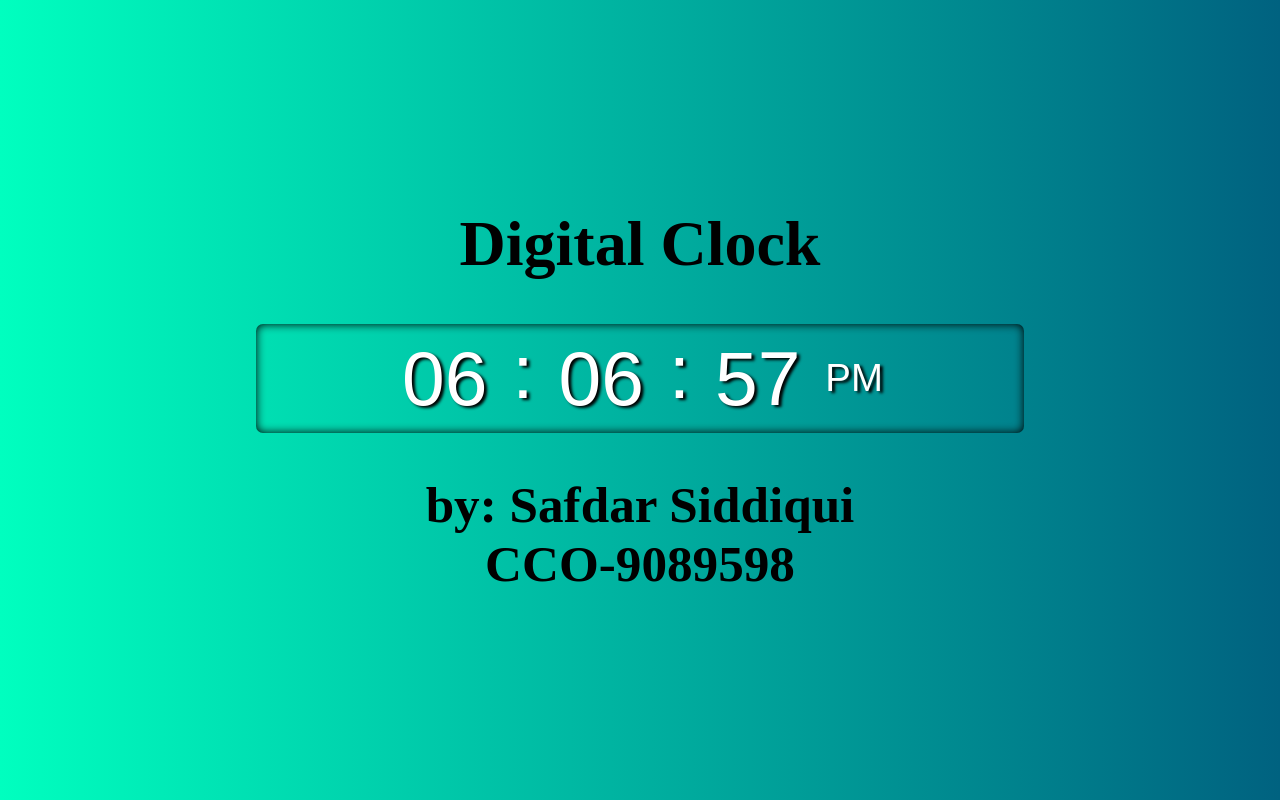
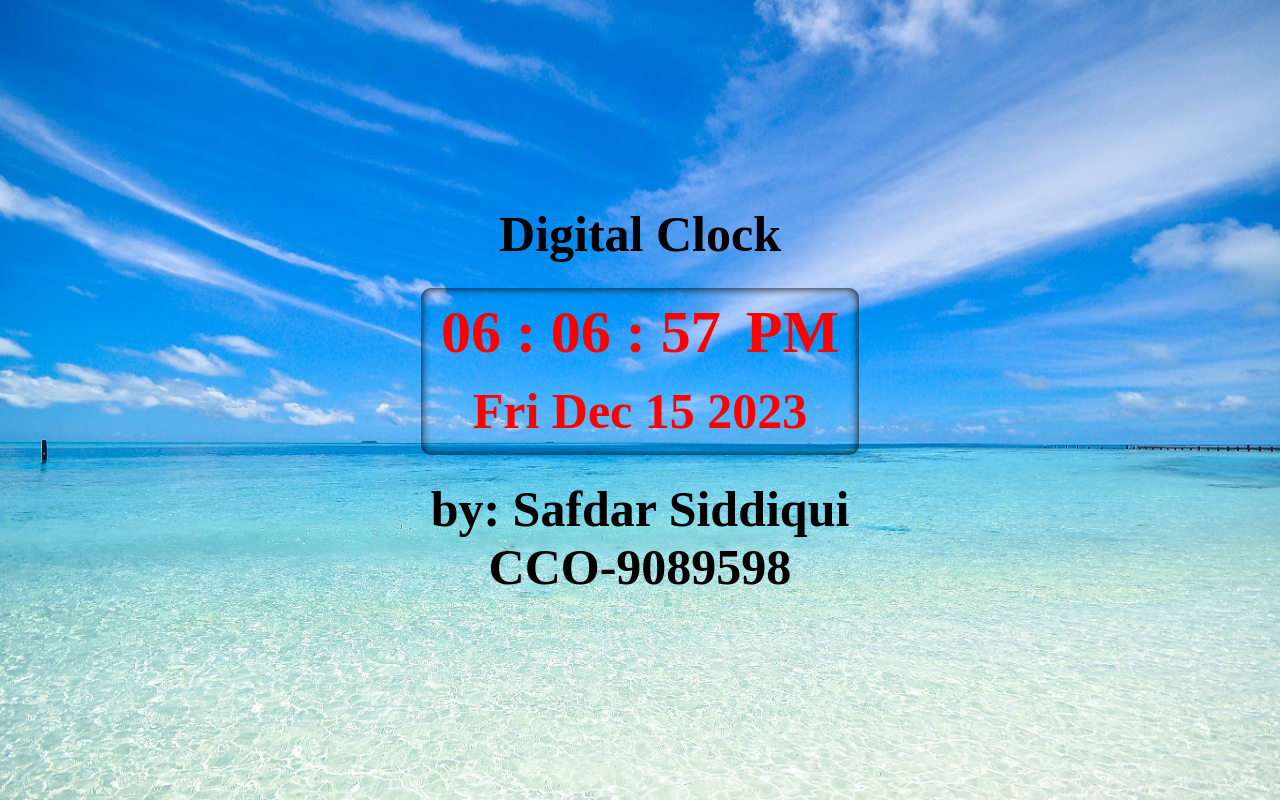
Before and after one commit to Safdar-Siddiqui/Digital-Clock, a plain HTML site: page index.html in a window 1280 px wide. Drawn offline with Linux system fonts and the light colour scheme.

Commit message:
modified

```diff
--- a/digitalClock.css
+++ b/digitalClock.css
@@ -1,4 +1,4 @@
-h1{
+/* h1{
   font-size: 5vw;
   text-align: center;
 }
@@ -16,7 +16,6 @@ body{
   width: 100%;
   margin: 0;
   padding: 0;
-  /* box-sizing: border-box; */
   background: linear-gradient(90deg, rgb(0, 255, 191), rgb(0, 98, 128));
 }
 
@@ -34,7 +33,6 @@ body{
     }
     .container span{
       font-family: arial;
-      /* font-family: 'Orbitron', sans-serif; */
       padding: 10px;
       box-sizing: border-box;
       width: auto;
@@ -61,3 +59,93 @@ body{
         opacity: 0;
       }
     }
+ */
+
+* {
+  margin: 0;
+  padding: 0;
+  box-sizing: border-box;
+}
+
+body {
+  display: flex;
+  align-items: center;
+  justify-content: center;
+  flex-direction: column;
+  height: 100vh;
+  background: url("/bg.jpg") no-repeat;
+  background-size: 100% 100%;
+  /* background: linear-gradient(135deg, aqua, green); */
+}
+
+h1, h2 {
+  text-align: center;
+  color: black;
+  font-size: 50px;
+}
+
+.container {
+  /* transition: all 2s ease; */
+  margin-block: 25px;
+  background-color: transparent;
+  color: red;
+  font-weight: 600;
+  display: flex;
+  align-items: center;
+  justify-content: center;
+  flex-direction: column;
+  padding: 10px 20px;
+  border-radius: 10px;
+  box-shadow: inset 0px 0px 10px black;
+  font-size: 60px;
+  /* text-shadow: 0px 0px 20px red; */
+}
+
+#hrs,
+#mins,
+#secs {
+  width: 160px;
+  text-align: center;
+}
+
+#am-pm {
+  margin-left: 10px;
+}
+
+.separator {
+  opacity: 1;
+  animation: blink 1s infinite;
+  width: 15px;
+  text-align: center;
+  margin-top: -10px;
+}
+
+@keyframes blink {
+  100% {
+    opacity: 0;
+  }
+}
+
+.calendar {
+  margin-top: 10px;
+}
+
+#date {
+  display: block;
+  width: 100%;
+  text-align: center;
+  margin: 5px auto;
+  font-size: 50px;
+}
+
+@media screen and (max-width: 450px) {
+  .container,
+  #date {
+    font-size: 30px;
+    /* transition: all 2s ease; */
+  }
+
+  h1, h2 {
+    font-size: 30px;
+  }
+}
--- a/digitalClock.js
+++ b/digitalClock.js
@@ -1,29 +1,36 @@
-function clock(){
+function clock() {
   let date = new Date();
   let hours = date.getHours();
   let minutes = date.getMinutes();
   let seconds = date.getSeconds();
 
   let amPM = "AM";
-if(hours >= 12){
-  hours = hours-12;
-  amPM = "PM"
+  if (hours >= 12) {
+    hours = hours - 12;
+    amPM = "PM";
   }
-if(hours <= 9){
+  if (hours == 0) {
+    hours = 12;
+    amPM = "AM";
+  }
+
+  if (hours <= 9) {
     hours = "0" + hours;
   }
-if(seconds <= 9){
+
+  if (seconds <= 9) {
     seconds = "0" + seconds;
   }
-if(minutes <= 9){
+
+  if (minutes <= 9) {
     minutes = "0" + minutes;
   }
 
-document.getElementById('hrs').innerHTML = hours;
-document.getElementById('mins').innerHTML = minutes;
-document.getElementById('secs').innerHTML = seconds;
-document.getElementById('am-pm').innerHTML = amPM;
+  document.getElementById("hrs").innerHTML = hours;
+  document.getElementById("mins").innerHTML = minutes;
+  document.getElementById("secs").innerHTML = seconds;
+  document.getElementById("am-pm").innerHTML = amPM;
+  document.getElementById("date").innerHTML = date.toDateString();
+}
 
-
-}
 setInterval(clock, 1000);
--- a/index.html
+++ b/index.html
@@ -12,20 +12,25 @@
   </head>
   <body>
     <h1>Digital Clock</h1>
-
     <div class="container">
-        <span id="hrs">00</span>
+      <div class="clock">
+        <span id="hrs"> 00 </span>
         <span class="separator"> : </span>
         <span id="mins"> 00 </span>
         <span class="separator"> : </span>
         <span id="secs"> 00 </span>
         <span id="am-pm"> AM </span>
       </div>
+      <div class="calendar">
+        <span id="date"> Sun Jan 01 2023 </span>
+      </div>
+    </div>
 
     <h2>
       by: Safdar Siddiqui <br />
       CCO-9089598
     </h2>
+
     <script src="digitalClock.js"></script>
   </body>
 </html>
```
Also changed, not shown: bg.jpg (added). Lines whose indentation alone changed are shown as unchanged.
